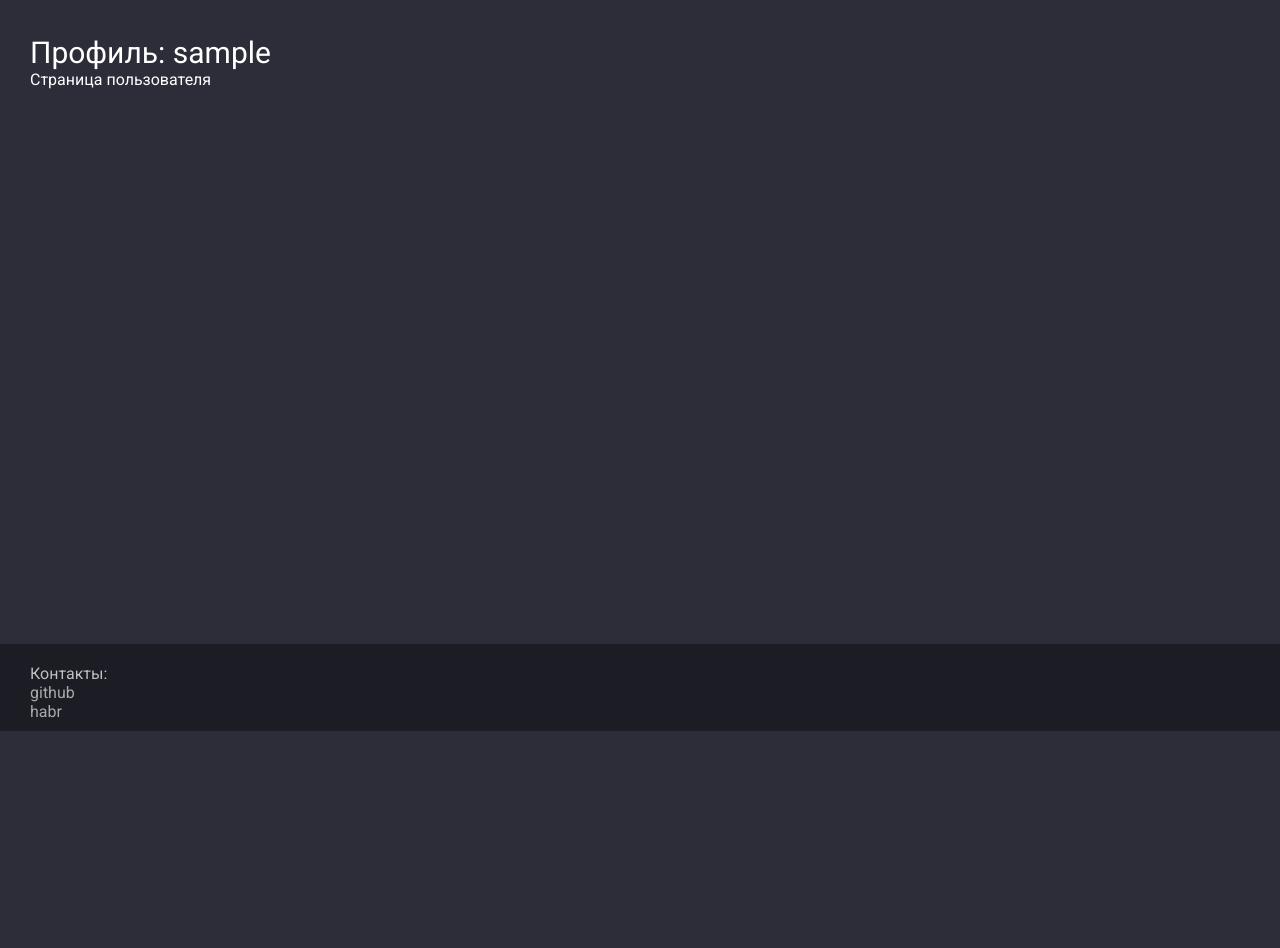
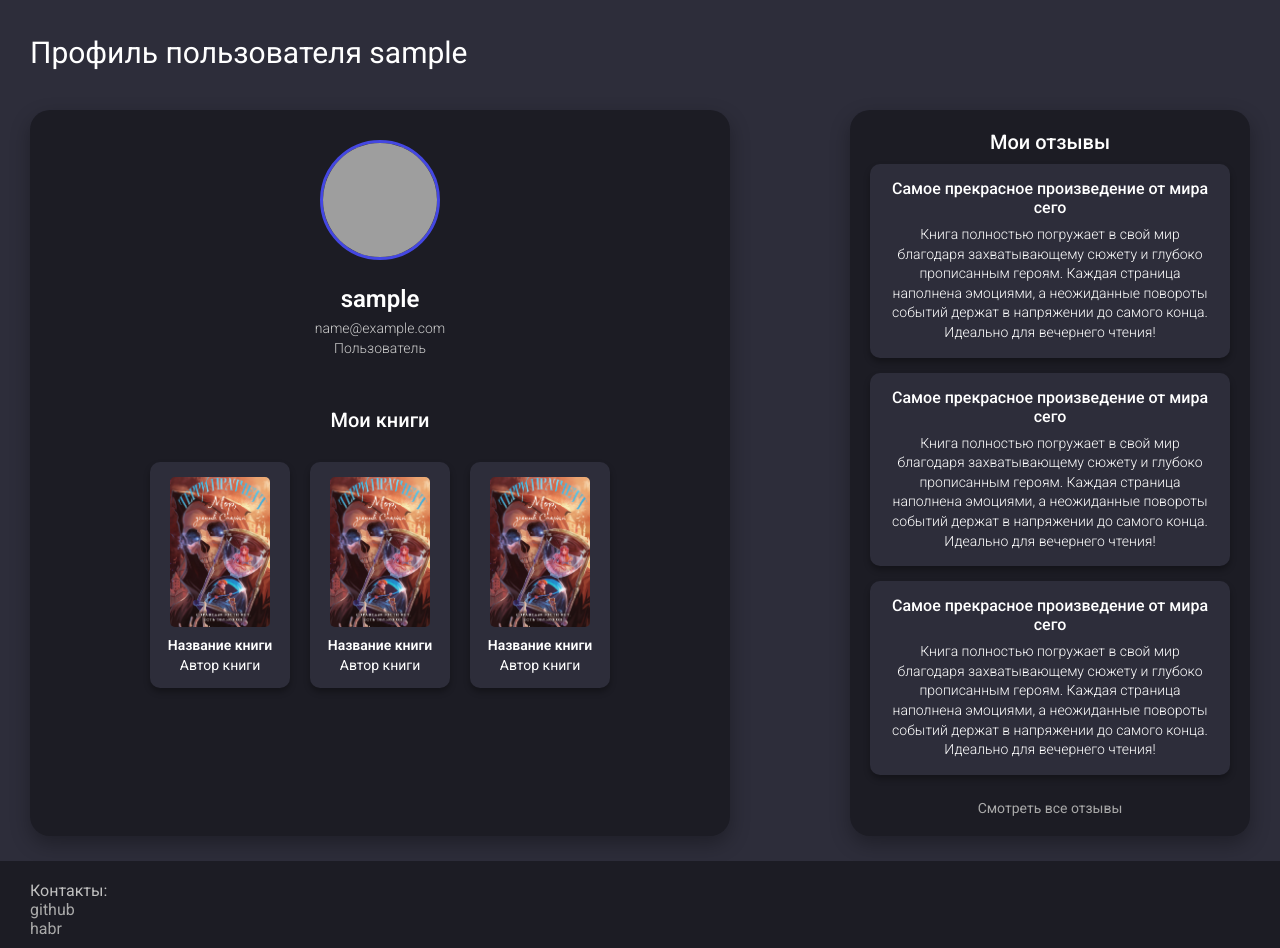
Before and after one commit to taishakutenn/LIB, a Flask app: a page that uses app/templates/user_profile.html in a window 1280 px wide. Shown: the part 69-1017 px from the top of the page. Before the commit the page ends 800 px from the top, so only its background shows below. Run offline with Flask 3, Linux system fonts and the light colour scheme; the visitor is signed in with stand-in values (Sample User, id 1); data comes from the database, SQL or seed files in the repository; both versions use the stored data as it was after the commit; grey boxes are pictures that could not be loaded.

Commit message:
Немного обновил модель ОРМ, для отзывов. Так же готова начальная страница пользователя, вёрстка + обработчик

```diff
--- a/app/models.py
+++ b/app/models.py
@@ -149,6 +149,7 @@ class Review(db.Model):
     __tablename__ = "reviews"
 
     id = sa.Column(sa.Integer, primary_key=True, autoincrement=True)
+    title = sa.Column(sa.String(256), nullable=False)
     text = sa.Column(sa.String, nullable=False)
 
     # Поля для связи таблицы
--- a/app/routes.py
+++ b/app/routes.py
@@ -4,14 +4,10 @@ from flask import render_template, redirect, url_for, flash, request
 from app import app
 
 from flask_login import current_user, login_user, logout_user, login_required
-from is_safe_url import is_safe_url
 
 from app import app, db
 from app.forms import RegisterForm, LoginForm
 from app.models import User
-
-
-# @login_required
 
 
 @app.route("/")
@@ -34,8 +30,6 @@ def login():
     if current_user.is_authenticated:
         return redirect(url_for("index"))
 
-    next_page = request.args.get("next")
-
     form = LoginForm()
     if form.validate_on_submit():
         # Проверка данных
@@ -49,13 +43,9 @@ def login():
             return redirect(url_for("login"))
 
         login_user(user, remember=form.remember_me.data)
-        next_page_post = request.form.get("next")
-        print(next_page_post)
 
-        if next_page_post and is_safe_url(next_page_post, ['127.0.0.1:5000']):
-            return redirect(next_page_post)
-
-        return redirect(url_for("index"))
+        # Если не авторизованный юзер был перекинут, то после логина его вернёт на туже страницу
+        return redirect(request.args.get("next") or url_for("users", value=current_user.username))
 
     params = {"title": "Авторизация",
               "local_css_file": "authorization.css",
@@ -114,7 +104,48 @@ def user_account(username):
     if not user:
         return "Такого пользователя не существует"
 
-    params = {"title": f"Профиль: {username}",
+    params = {"title": f"Профиль пользователя {username}",
+              "local_css_file": "user_profile.css",
               "user": user}
 
     return render_template("user_profile.html", **params)
+
+
+@app.route("/books")
+def books_list():
+    return "Все книги"
+
+
+@app.route("/books/<int:book_id>")
+def book_detail(book_id):
+    return "Конкретная книга"
+
+
+@app.route("/add_book")
+def add_book():
+    return "Добавить книгу"
+
+
+@app.route("/books/<int:book_id>/reviews")
+def book_reviews_list():
+    return "Список всех отзывов на книгу"
+
+
+@app.route("/users/<string:username>/reviews")
+def user_reviews(username):
+    return "Все отзывы пользователя"
+
+
+@app.route("/users/<string:username>/reviews/<int:review_id>")
+def user_review_detail(username, review_id):
+    return "Отзыв детально"
+
+
+@app.route("/authors")
+def authors_list():
+    return "Список всех авторов"
+
+
+@app.route("/authors/<int:author_id>")
+def author_detail(author_id):
+    return "Все книги автора"
--- /dev/null
+++ b/app/static/css/user_profile.css
@@ -0,0 +1,162 @@
+.user-profile-container{
+    display: flex;
+    justify-content: space-between;
+}
+
+.profile-card-container {
+    display: flex;
+    flex-direction: column;
+    align-items: center;
+    width: 100%;
+    max-width: 700px;
+    background-color: #1C1C24;
+    border-radius: 20px;
+    margin-top: 40px;
+    padding: 30px;
+    box-shadow: 0 8px 20px rgba(0, 0, 0, 0.3);
+    box-sizing: border-box;
+}
+
+.profile-avatar-image {
+    width: 120px;
+    height: 120px;
+    object-fit: cover;
+    border-radius: 50%;
+    margin-bottom: 20px;
+    border: 3px solid #4447E2;
+}
+
+.user-info-container {
+    display: flex;
+    flex-direction: column;
+    align-items: center;
+    margin-bottom: 20px;
+}
+
+.profile-username {
+    font-size: 24px;
+    font-weight: 600;
+    margin: 5px 0;
+}
+
+.profile-user-email,
+.profile-user-role {
+    font-size: 14px;
+    font-weight: 300;
+    color: #CCCCCC;
+    margin: 2px 0;
+}
+
+.profile-books-container-title {
+    font-size: 20px;
+    font-weight: 500;
+    margin: 30px 0 10px;
+}
+
+.profile-books-container {
+    display: flex;
+    flex-wrap: wrap;
+    justify-content: center;
+    gap: 20px;
+    padding: 20px;
+    width: 100%;
+    box-sizing: border-box;
+}
+
+.book-card {
+    background-color: #2D2D3A;
+    border-radius: 10px;
+    padding: 15px;
+    width: 140px;
+    display: flex;
+    flex-direction: column;
+    align-items: center;
+    box-shadow: 0 4px 6px rgba(0, 0, 0, 0.3);
+    transition: transform 0.2s ease, box-shadow 0.2s ease;
+}
+
+.book-card:hover {
+    transform: translateY(-5px);
+    box-shadow: 0 6px 12px rgba(0, 0, 0, 0.5);
+}
+
+.profile-book-image {
+    width: 100px;
+    height: 150px;
+    object-fit: cover;
+    border-radius: 5px;
+    margin-bottom: 10px;
+}
+
+.profile-book-info {
+    display: flex;
+    flex-direction: column;
+    text-align: center;
+    color: #FFFFFF;
+    font-size: 14px;
+}
+
+.profile-book-info p:first-child {
+    font-weight: 600;
+    margin-bottom: 4px;
+}
+
+.user-profile-reviews {
+    display: flex;
+    flex-direction: column;
+    align-items: center;
+    width: 100%;
+    max-width: 400px;
+    background-color: #1C1C24;
+    border-radius: 20px;
+    margin-top: 40px;
+    box-shadow: 0 8px 20px rgba(0, 0, 0, 0.3);
+    box-sizing: border-box;
+    padding: 20px;
+    overflow: hidden;
+}
+
+.profile-reviews-container-title {
+    font-size: 20px;
+    font-weight: 500;
+    margin-bottom: 10px;
+}
+
+.review-card {
+    background-color: #2D2D3A;
+    border-radius: 10px;
+    padding: 15px;
+    width: 100%;
+    margin-bottom: 15px;
+    box-shadow: 0 4px 6px rgba(0, 0, 0, 0.3);
+    transition: transform 0.2s ease, box-shadow 0.2s ease;
+    max-height: 200px;
+    overflow: hidden;
+}
+
+.review-title {
+    font-size: 16px;
+    font-weight: 500;
+    text-align: center;
+    margin-bottom: 8px;
+}
+
+.review-text {
+    font-size: 14px;
+    font-weight: 350;
+    line-height: 1.4;
+    text-align: center;
+}
+
+.see-all-reviews {
+    margin-top: 10px;
+    font-size: 14px;
+    color: #A9A9A9;
+    text-decoration: underline;
+    cursor: pointer;
+    text-align: center;
+}
+
+.see-all-reviews:hover {
+    color: #ffffff;
+}
--- a/app/templates/user_profile.html
+++ b/app/templates/user_profile.html
@@ -1,4 +1,57 @@
 {% extends "base.html" %}
 {% block content %}
-    Страница пользователя {{ Username }}
+<div class="user-profile-container">
+    <div class="profile-card-container">
+        <img src="{{ user.avatar(100) }}" class="profile-avatar-image">
+        <div class="user-info-container">
+            <p class="profile-username">{{ user.username }}</p>
+            <p class="profile-user-email">{{ user.email }}</p>
+            {% if user.role == "admin"%}
+                <p class="profile-user-role">Администратор</p>
+            {% else %}
+                <p class="profile-user-role">Пользователь</p>
+            {% endif %}
+        </div>
+        <p class="profile-books-container-title">Мои книги</p>
+        <div class="profile-books-container">
+            <div class="book-card">
+                <img src="static/images/book1.jpg" class="profile-book-image">
+                <div class="profile-book-info">
+                    <p>Название книги</p>
+                    <p>Автор книги</p>
+                </div>
+            </div>
+            <div class="book-card">
+                <img src="static/images/book1.jpg" class="profile-book-image">
+                <div class="profile-book-info">
+                    <p>Название книги</p>
+                    <p>Автор книги</p>
+                </div>
+            </div>
+            <div class="book-card">
+                <img src="static/images/book1.jpg" class="profile-book-image">
+                <div class="profile-book-info">
+                    <p>Название книги</p>
+                    <p>Автор книги</p>
+                </div>
+            </div>
+        </div>
+    </div>
+    <div class="user-profile-reviews">
+        <p class="profile-reviews-container-title">Мои отзывы</p>
+        <div class="review-card">
+            <p class="review-title">Самое прекрасное произведение от мира сего</p>
+            <p class="review-text">Книга полностью погружает в свой мир благодаря захватывающему сюжету и глубоко прописанным героям. Каждая страница наполнена эмоциями, а неожиданные повороты событий держат в напряжении до самого конца. Идеально для вечернего чтения!</p>
+        </div>
+        <div class="review-card">
+            <p class="review-title">Самое прекрасное произведение от мира сего</p>
+            <p class="review-text">Книга полностью погружает в свой мир благодаря захватывающему сюжету и глубоко прописанным героям. Каждая страница наполнена эмоциями, а неожиданные повороты событий держат в напряжении до самого конца. Идеально для вечернего чтения!</p>
+        </div>
+        <div class="review-card">
+            <p class="review-title">Самое прекрасное произведение от мира сего</p>
+            <p class="review-text">Книга полностью погружает в свой мир благодаря захватывающему сюжету и глубоко прописанным героям. Каждая страница наполнена эмоциями, а неожиданные повороты событий держат в напряжении до самого конца. Идеально для вечернего чтения!</p>
+        </div>
+        <a href="#" class="see-all-reviews">Смотреть все отзывы</a>
+    </div>
+</div>
 {% endblock %}
```
Also changed, not shown: migrations/versions/a571f329b379_.py (added, +32 -0 lines), app.db.
